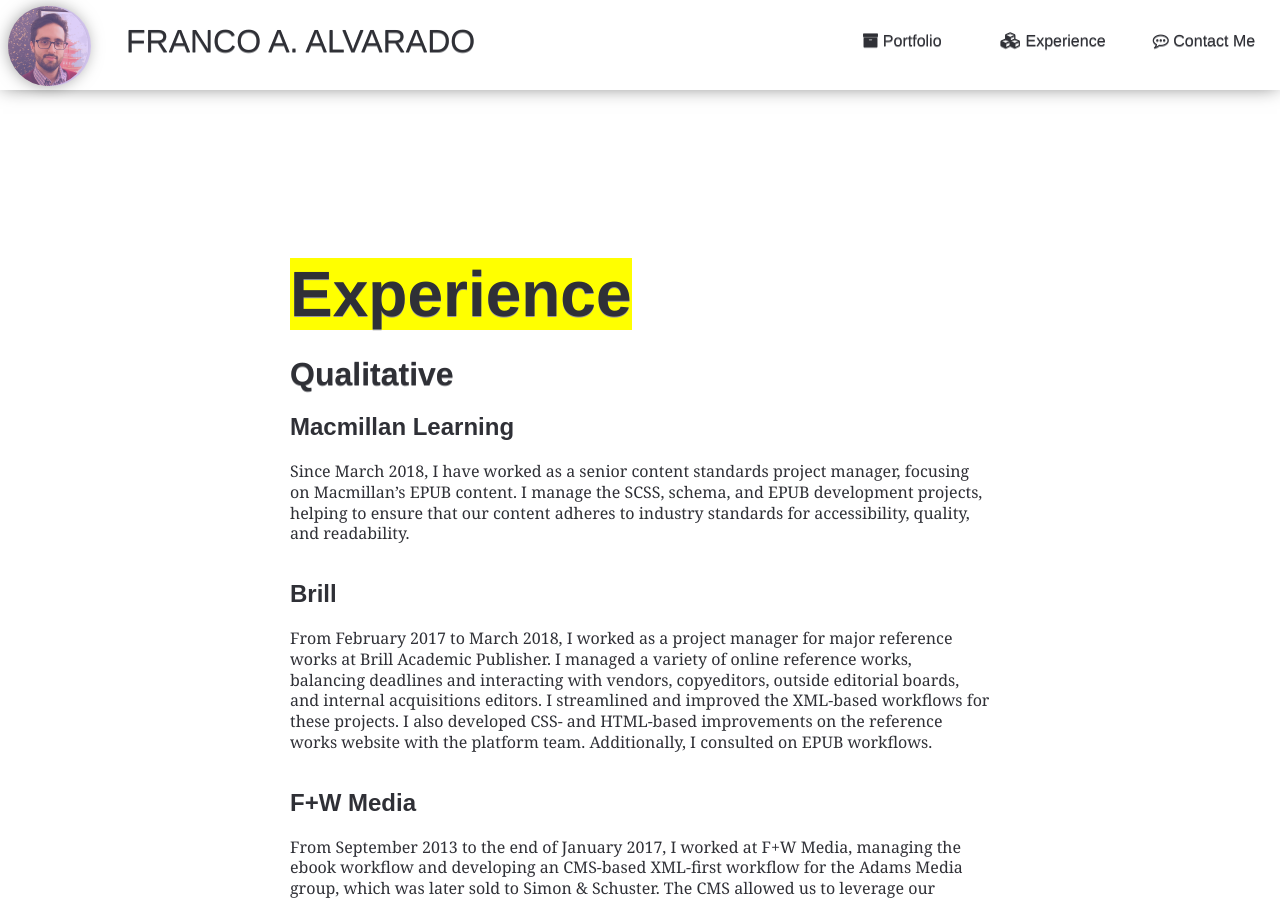
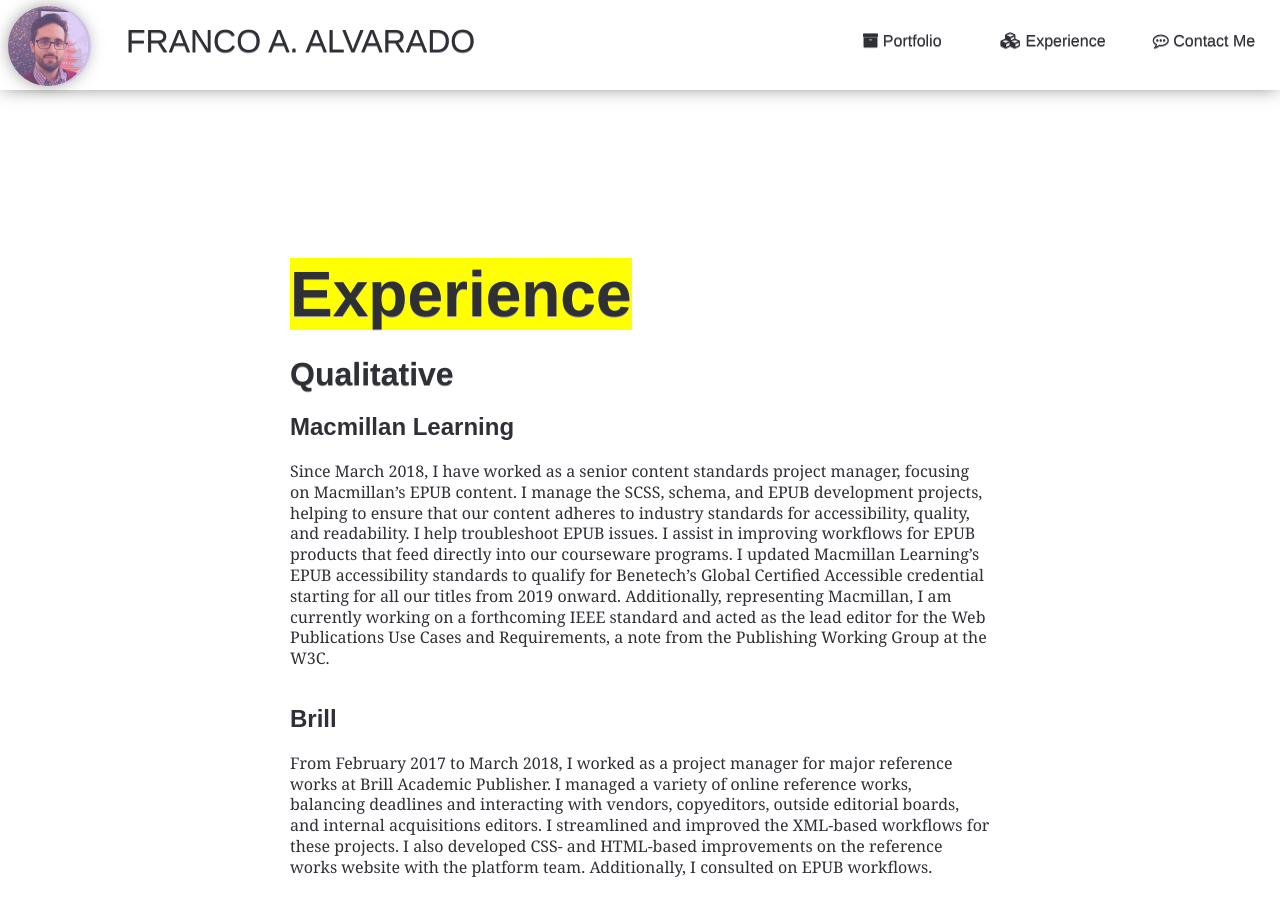
Before and after one commit to francopub/francopub.github.io, a Jekyll site: the page built from experience/index.html, in a window 1280 px wide and 900 px high. Built offline with Jekyll 4.4.1, drawn with Linux system fonts in a browser that asks for light colours; nearby versions of some CDN libraries; some web fonts are replaced; some of the changed text lies outside the part shown.

Commit message:
Updated xp
Updated xp

```diff
--- a/experience/index.html
+++ b/experience/index.html
@@ -23,7 +23,7 @@
 <p></p> -->
 
   <h2>Macmillan Learning</h2>
-  <p>Since March 2018, I have worked as a senior content standards project manager, focusing on Macmillan&#8217;s EPUB content. I manage the SCSS, schema, and EPUB development projects, helping to ensure that our content adheres to industry standards for accessibility, quality, and readability.</p>
+  <p>Since March 2018, I have worked as a senior content standards project manager, focusing on Macmillan&#8217;s EPUB content. I manage the SCSS, schema, and EPUB development projects, helping to ensure that our content adheres to industry standards for accessibility, quality, and readability. I help troubleshoot EPUB issues. I assist in improving workflows for EPUB products that feed directly into our courseware programs.  I updated Macmillan Learning&#8217;s EPUB accessibility standards to qualify for Benetech&#8217;s Global Certified Accessible credential starting for all our titles from 2019 onward. Additionally, representing Macmillan, I am currently working on a forthcoming IEEE standard and  acted as the lead editor for the Web Publications Use Cases and Requirements, a note from the Publishing Working Group at the W3C.</p>
 
   <h2>Brill</h2>
   <p>From February 2017 to March 2018, I worked as a project manager for major reference works at Brill Academic Publisher. I managed a variety of online reference works, balancing deadlines and interacting with vendors, copyeditors, outside editorial boards, and internal acquisitions editors. I streamlined and improved the XML-based workflows for these projects. I also developed CSS- and HTML-based improvements on the reference works website with the platform team. Additionally, I consulted on EPUB workflows.</p>
@@ -81,6 +81,11 @@
       <li><i>Archaeology Journal of America.</i> Graphics and Editorial Assistant (May 2011 to Jun 2012). Boston, MA.</li>
       <li><i>Gainesville Student Business Services</i>. Transcriptionist (Jan 2007 to Oct 2009), Quality Assurance (Oct 2009 to Dec 2009). Gainesville, FL.</li>
   </ul>
+  <h2>Volunteer Work</h2>
+  <ul>
+    <li>IEEE. Contributor, Reading Systems for Education Standard, work in progress (since Oct 2019) </li>
+    <li>Publishing Working Group at the W3C. Editor, <a href="https://www.w3.org/TR/pwp-ucr/">Web Publications Use Cases and Requirements Document</a>. Contributor (since Mar 2018)</li>
+  </ul>
 <h2>Selected freelance projects</h2>
   <ul>
     <li>Wise Ink. Ebook development (Aug 2016, Oct 2016).
```
Also changed, not shown: 2 other files.
